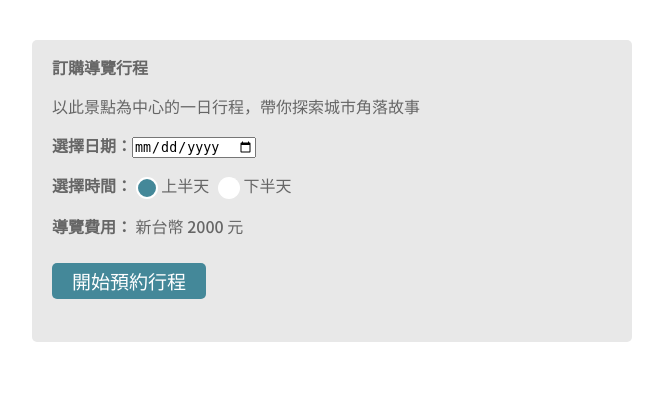
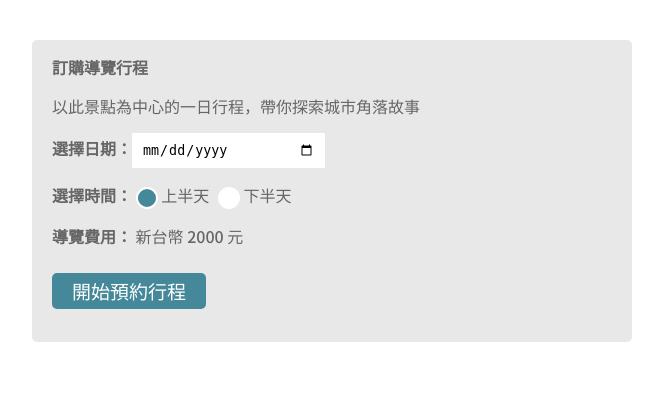
Before and after one commit to nihclil/taipei-day-trip, a Flask app: page /attraction/1 in a window 1280 px wide. Shown: the part 54-474 px from the top of the page, without its empty margins (23-686 px from the left). Run offline with Flask 3, Linux system fonts and the light colour scheme.

Commit message:
add padding to input date

```diff
--- a/static/attraction.css
+++ b/static/attraction.css
@@ -177,6 +177,14 @@ label {
   font-family: Noto Sans TC;
   font-weight: 700;
   color: #666666;
+}
+
+input[type="date"] {
+  box-sizing: border-box;
+  width: 193px;
+  height: 35px;
+  border: none;
+  padding: 5px 10px;
 }
 
 .booking-time {
```
Also changed, not shown: static/icon_calendar.png (added).
